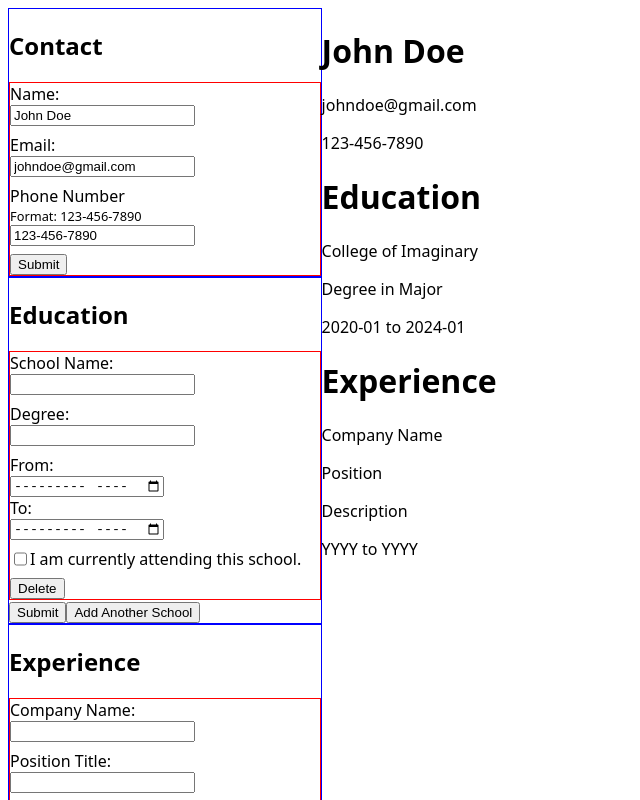
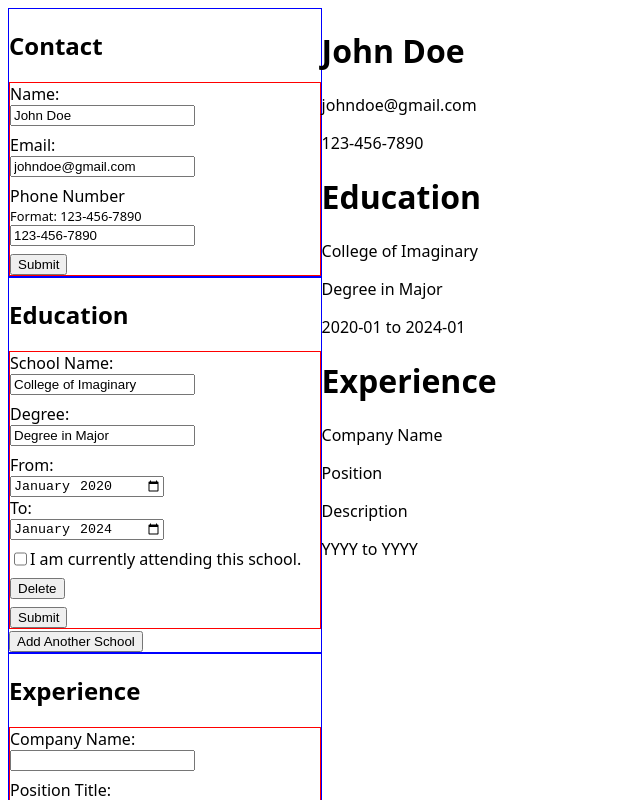
Before and after one commit to ken-ux/cv-application, a React (Vite) app: page / in a window 1280 px wide. Shown: the top 800 px of the page, without its empty margins (0-640 px from the left). Built offline with nearby package versions, Linux system fonts and the light colour scheme.

Commit message:
Separate nested SchoolForm into its own module

```diff
--- a/src/components/Education.jsx
+++ b/src/components/Education.jsx
@@ -1,63 +1,24 @@
 import { useState } from "react";
+import SchoolForm from "./SchoolForm";
+import PropTypes from "prop-types";
 
-function SchoolForm() {
-  const [checked, setChecked] = useState(false);
-
-  return (
-    <form action="">
-      <div className="form-field">
-        <label htmlFor="schoolName">School Name:</label>
-        <input type="text" name="schoolName" id="schoolName" />
-      </div>
-      <div className="form-field">
-        <label htmlFor="degree">Degree:</label>
-        <input type="text" name="degree" id="degree" />
-      </div>
-      <div className="form-field">
-        <label htmlFor="startYear">From:</label>
-        <input type="month" name="startYear" id="startYear" />
-        <label htmlFor="endYear">To:</label>
-        <input
-          type="month"
-          name="endYear"
-          id="endYear"
-          disabled={checked ? true : null}
-        />
-      </div>
-      <div className="form-field checkbox">
-        <input
-          type="checkbox"
-          name="currentSchool"
-          id="currentSchool"
-          onChange={() => {
-            setChecked(!checked);
-          }}
-        />
-        <label htmlFor="currentSchool">
-          I am currently attending this school.
-        </label>
-      </div>
-      <button type="button">Delete</button>
-    </form>
-  );
-}
-
-function Education() {
+function Education({ submitForm }) {
   const [forms, setForms] = useState([{ id: 1 }]);
 
   const addForm = () => {
-    const id = forms[forms.length - 1].id + 1;
+    let id = forms[forms.length - 1].id + 1;
     const newForms = [...forms];
     newForms.push({ id: id });
     setForms(newForms);
   };
 
+  const formsList = forms.map((form) => (
+    <SchoolForm key={form.id} id={form.id} submitForm={submitForm} />
+  ));
+
   return (
     <>
-      {forms.map((form) => (
-        <SchoolForm key={form.id} />
-      ))}
-      <button type="button">Submit</button>
+      {formsList}
       <button type="button" onClick={addForm}>
         Add Another School
       </button>
@@ -65,4 +26,8 @@ function Education() {
   );
 }
 
+Education.propTypes = {
+  submitForm: PropTypes.func,
+};
+
 export default Education;
--- /dev/null
+++ b/src/components/SchoolForm.jsx
@@ -0,0 +1,86 @@
+import { useState } from "react";
+import PropTypes from "prop-types";
+
+function SchoolForm({ id, submitForm }) {
+  const [schoolName, setSchoolName] = useState("College of Imaginary");
+  const [degree, setDegree] = useState("Degree in Major");
+  const [startYear, setStartYear] = useState("2020-01");
+  const [endYear, setEndYear] = useState("2024-01");
+
+  // Disables the endYear input and checks the currentSchool checkbox if there's an endYear
+  const [checked, setChecked] = useState(false);
+
+  return (
+    <form>
+      <div className="form-field">
+        <label htmlFor="schoolName">School Name:</label>
+        <input
+          type="text"
+          name="schoolName"
+          id="schoolName"
+          value={schoolName}
+          onChange={(e) => setSchoolName(e.target.value)}
+        />
+      </div>
+      <div className="form-field">
+        <label htmlFor="degree">Degree:</label>
+        <input
+          type="text"
+          name="degree"
+          id="degree"
+          value={degree}
+          onChange={(e) => setDegree(e.target.value)}
+        />
+      </div>
+      <div className="form-field">
+        <label htmlFor="startYear">From:</label>
+        <input
+          type="month"
+          name="startYear"
+          id="startYear"
+          value={startYear}
+          onChange={(e) => setStartYear(e.target.value)}
+        />
+        <label htmlFor="endYear">To:</label>
+        <input
+          type="month"
+          name="endYear"
+          id="endYear"
+          value={checked ? "" : endYear}
+          disabled={checked ? true : null}
+          onChange={(e) => setEndYear(e.target.value)}
+        />
+      </div>
+      <div className="form-field checkbox">
+        <input
+          type="checkbox"
+          name="currentSchool"
+          id={id}
+          defaultChecked={checked ? true : null}
+          onChange={() => {
+            setChecked(!checked);
+          }}
+        />
+        <label htmlFor={id}>I am currently attending this school.</label>
+      </div>
+      <button type="button">Delete</button>
+      <button
+        type="submit"
+        onClick={(e) => {
+          e.preventDefault;
+          // remember that the education hook is an array
+          // submitForm([])
+        }}
+      >
+        Submit
+      </button>
+    </form>
+  );
+}
+
+SchoolForm.propTypes = {
+  id: PropTypes.number,
+  submitForm: PropTypes.func,
+};
+
+export default SchoolForm;
```
